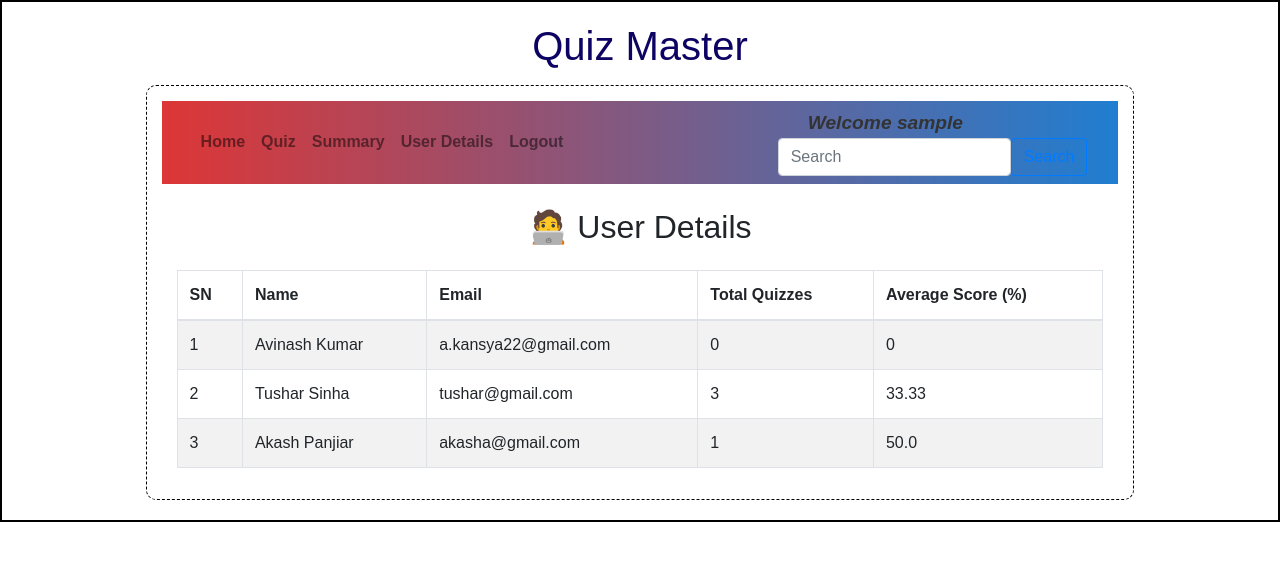
After one commit to akansya22/Quiz_Master_Project, a Flask app: a page that uses templates/admin_layout.html in a window 1280 px wide. The commit adds this page. Shown: the top 561 px of the page. Run offline with Flask 3, Linux system fonts and the light colour scheme; data comes from the database, SQL or seed files in the repository; both versions use the stored data as it was after the commit.

Commit message:
Added summary charts for quiz statistics and user performance

```diff
--- a/backend/controllers.py
+++ b/backend/controllers.py
@@ -1,6 +1,9 @@
-from flask import Flask, render_template, request, url_for, redirect, current_app as app, session
+from flask import render_template, request, url_for, redirect, current_app as app, session
 from backend.models import *
-from datetime import date, datetime, time
+from datetime import date, datetime
+import matplotlib
+matplotlib.use('Agg')
+import matplotlib.pyplot as plt
 
 
 
@@ -207,7 +210,6 @@ def add_quiz(name):
 
 
 
-
 @app.route("/edit_quiz/<quiz_id>/<name>",methods=["GET","POST"])
 def edit_quiz(quiz_id, name):
     quiz = Quiz.query.get_or_404(quiz_id)
@@ -318,6 +320,38 @@ def delete_question(id,name):
 
 
 
+@app.route("/admin/user_details/<name>")
+def admin_user_details(name):
+    users = get_user_details()
+    return render_template("admin_user_details.html",users=users,name=name)
+
+
+
+
+@app.route("/admin_summary/<name>")
+def admin_summary(name):
+    plot = get_admin_summary()
+    plot.savefig("./static/images/admin_summary.jpeg")
+    plot.clf()
+    return render_template("admin_summary.html",name=name)
+
+
+
+
+
+
+
+
+
+
+
+
+
+
+
+
+
+
 
 
 
@@ -372,25 +406,38 @@ def save_answer(quiz_id,name,question_index,user_id):
 
 
 @app.route("/submit_quiz/<quiz_id>/<name>/<user_id>")
-def submit_quiz(quiz_id,name,user_id):
+def submit_quiz(quiz_id, name, user_id):
     user = get_user(user_id)
     answers = session.get("quiz_answers", {})
     total_questions = len(get_questions(quiz_id))
     correct_answers = 0
+
     for index in range(total_questions):
         question = get_questions(quiz_id)[index]
         correct_option = question.correct_option
         user_answer = answers.get(f"quiz_{quiz_id}_q{index}")
         if user_answer == correct_option:
             correct_answers += 1
+
     percentage = (correct_answers / total_questions) * 100
     pass_fail_status = "Pass" if percentage >= 40 else "Fail"
-    new_score = Score(quiz_id=quiz_id,user_id=user.id,total_scored=correct_answers,total_possible_score=total_questions,percentage_scored=percentage,pass_fail_status=pass_fail_status)
-    db.session.add(new_score)
+
+    existing_score = Score.query.filter_by(quiz_id=quiz_id, user_id=user.id).first()
+
+    if existing_score:
+        existing_score.total_scored = correct_answers
+        existing_score.total_possible_score = total_questions
+        existing_score.percentage_scored = percentage
+        existing_score.pass_fail_status = pass_fail_status
+        existing_score.time_stamp = datetime.now()
+    else:
+        new_score = Score(quiz_id=quiz_id,user_id=user.id,total_scored=correct_answers,total_possible_score=total_questions,percentage_scored=percentage,pass_fail_status=pass_fail_status)
+        db.session.add(new_score)
+
     db.session.commit()
-    session.pop("quiz_answers",None)  # for clearing the session after submission
+    session.pop("quiz_answers", None)  # Clear the session after submission
 
-    return render_template("quiz_result.html", name=name,user=user,score=new_score,user_id=user_id)
+    return render_template("quiz_result.html", name=name, user=user, score=new_score if not existing_score else existing_score, user_id=user_id)
 
 
 
@@ -404,6 +451,17 @@ def user_scores(user_id,name):
 
 
 
+@app.route("/user_summary/<user_id>/<name>")
+def user_summary(user_id,name):
+    plot = get_user_summary(user_id)
+    plot.savefig("./static/images/user_summary.jpeg")
+    plot.clf()
+    return render_template("user_summary.html",name=name,user_id=user_id)
+
+
+
+
+
 
 # Other support function
 
@@ -411,40 +469,105 @@ def get_subjects():
     subjects=Subject.query.all()
     return subjects
 
+
 def get_subject(id):
     subject=Subject.query.filter_by(id=id).first()
     return subject
+
 
 def get_chapters():
     chapters=Chapter.query.all()
     return chapters
 
+
 def get_chapter(id):
     chapter=Chapter.query.filter_by(id=id).first()
     return chapter
+
 
 def get_quizzes():
     quizzes=Quiz.query.all()
     return quizzes
 
+
 def get_quiz(quiz_id):
     quiz=Quiz.query.filter_by(id=quiz_id).first()
     return quiz
 
+
 def get_questions(quiz_id):
     return Question.query.filter_by(quiz_id=quiz_id).all()
+
 
 def get_question(id):
     question=Question.query.filter_by(id=id).first()
     return question
 
+
 def get_user_by_name(email):
     return User_Info.query.filter_by(email=email).first()
+
 
 def get_user(user_id):
     user=User_Info.query.filter_by(id=user_id).first()
     return user
 
+
 def get_scores(user_id):
     scores = Score.query.filter_by(user_id=user_id).all()
     return scores
+
+
+def get_user_details():
+    users = User_Info.query.all()
+    user_data = []
+
+    for user in users:
+        scores = get_scores(user.id)
+        total_quizzes = len(scores)
+        avg_score = round(sum(score.percentage_scored for score in scores) / total_quizzes, 2) if total_quizzes else 0
+        user_data.append({"id": user.id,"name": user.full_name,"email": user.email,"total_quizzes": total_quizzes,"average_score": avg_score})
+    return user_data
+
+
+def get_user_summary(user_id):
+    scores = get_scores(user_id)
+    summary = {}
+    for score in scores:
+        chapter_name = score.quiz.chapter.chapter_name
+        summary[chapter_name] = score.percentage_scored
+    x_names = list(summary.keys())
+    y_percentages = list(summary.values())
+    plt.figure(figsize=(20, 12))
+    plt.bar(x_names, y_percentages, color="blue", width=0.5)
+    plt.xlabel("Chapters", fontsize=40, fontweight='bold')
+    plt.ylabel("Percentage (%)", fontsize=30, fontweight='bold')
+    plt.xticks(rotation=30, ha="right", fontsize=15)
+    plt.yticks(fontsize=15)
+
+    plt.tight_layout(pad=2)
+    return plt
+
+
+def get_admin_summary():
+    results = db.session.query(
+        Chapter.chapter_name,
+        func.max(Score.percentage_scored).label("top_score")
+    ).join(Quiz, Quiz.id == Score.quiz_id) \
+     .join(Chapter, Chapter.id == Quiz.chapter_id) \
+     .group_by(Chapter.chapter_name) \
+     .all()
+
+    summary = {chapter: score for chapter, score in results}
+    x_names = list(summary.keys())
+    y_scores = list(summary.values())
+
+    plt.figure(figsize=(20, 12))
+    plt.bar(x_names, y_scores, color="green", width=0.5)
+    plt.xlabel("Chapters", fontsize=40, fontweight='bold')
+    plt.ylabel("Top Scores (%)", fontsize=30, fontweight='bold')
+    plt.xticks(rotation=30, ha="right", fontsize=20)
+    plt.yticks(fontsize=20)
+
+    plt.tight_layout(pad=2)
+    return plt
--- a/templates/admin_layout.html
+++ b/templates/admin_layout.html
@@ -20,7 +20,10 @@
                                     <a class="nav-link" href="/quiz_management/{{ name }}">Quiz</a>
                                 </li>
                                 <li class="nav-item">
-                                    <a class="nav-link" href="/admin_summary">Summary</a>
+                                    <a class="nav-link" href="/admin_summary/{{name}}">Summary</a>
+                                </li>
+                                <li class="nav-item">
+                                    <a class="nav-link" href="/admin/user_details/{{name}}">User Details</a>
                                 </li>
                                 <li class="nav-item">
                                     <a class="nav-link" href="/login">Logout</a>
--- /dev/null
+++ b/templates/admin_user_details.html
@@ -0,0 +1,29 @@
+{% extends "admin_layout.html" %}
+
+{% block content %}
+<div class="container mt-4">
+    <h2 class="text-center mb-4">🧑‍💻 User Details</h2>
+    <table class="table table-bordered table-striped">
+        <thead>
+            <tr>
+                <th>SN</th>
+                <th>Name</th>
+                <th>Email</th>
+                <th>Total Quizzes</th>
+                <th>Average Score (%)</th>
+            </tr>
+        </thead>
+        <tbody>
+            {% for user in users %}
+            <tr>
+                <td>{{ loop.index }}</td>
+                <td>{{ user.name }}</td>
+                <td>{{ user.email }}</td>
+                <td>{{ user.total_quizzes }}</td>
+                <td>{{ user.average_score }}</td>
+            </tr>
+            {% endfor %}
+        </tbody>
+    </table>
+</div>
+{% endblock %}
--- a/templates/scores.html
+++ b/templates/scores.html
@@ -1,7 +1,7 @@
 {% extends "user_layout.html" %}
 {% block content %}
 
-<h2>Your Quiz Scores</h2>
+<h2 class="center">Your Quiz Scores</h2>
 
 {% if scores %}
     <table class="table table-bordered">
--- a/templates/user_layout.html
+++ b/templates/user_layout.html
@@ -20,7 +20,7 @@
                                     <a class="nav-link" href="/scores/{{ user_id }}/{{name}}">Scores</a>
                                 </li>
                                 <li class="nav-item">
-                                    <a class="nav-link" href="/user_summary">Summary</a>
+                                    <a class="nav-link" href="/user_summary/{{user_id}}/{{name}}">Summary</a>
                                 </li>
                                 <li class="nav-item">
                                     <a class="nav-link" href="/login">Logout</a>
@@ -31,8 +31,8 @@
                             <span class="nav_bar">
                                 Welcome {{name}}
                             </span>
-                            <form class="d-flex" role="search" method="POST" action="/search/{{name}}">
-                                <input class="form-control me-2" type="search" placeholder="Search" aria-label="Search" name="search_txt" id="search_txt">
+                            <form class="d-flex" role="search" method="GET" action="/user_search/{{name}}">
+                                <input class="form-control me-2" type="search" placeholder="Search" aria-label="Search" name="query" id="search_txt">
                                 <button class="btn btn-outline-primary" type="submit">Search</button>
                             </form>
                         </div>
```
Also changed, not shown: templates/admin_summary.html (added, +18 -0 lines), templates/user_summary.html (added, +19 -0 lines), test.html (+34 -11 lines), instance/quiz_info.sqlite3, static/images/admin_summary.jpeg (added), static/images/user_summary.jpeg (added).
